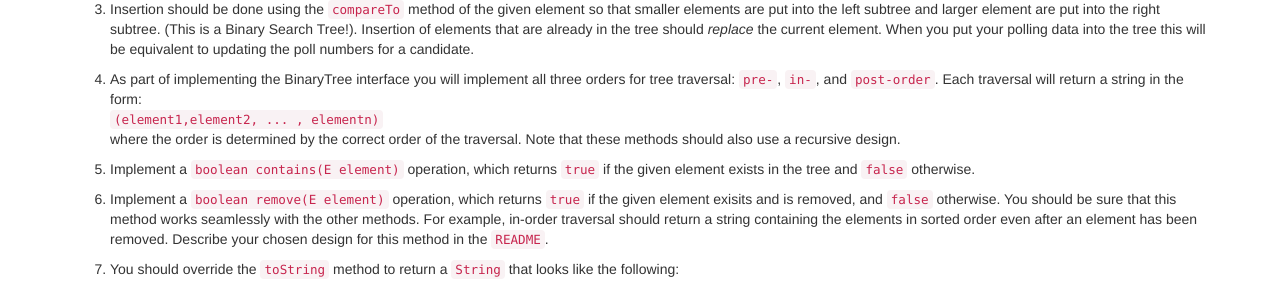
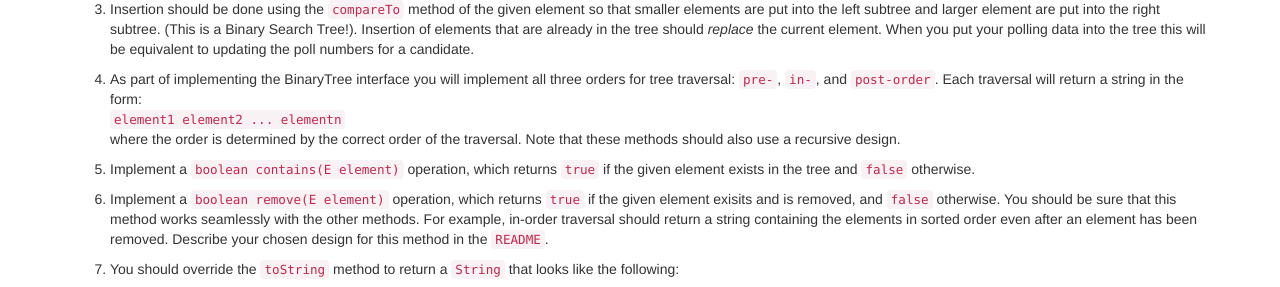
Before and after one commit to kalte0/BMC-CS-151.github.io, a Jekyll site: the page built from hws/HW05.md, in a window 1280 px wide and 900 px high, scrolled down 557 px. Shown: the part 148-435 px from the top of the window. Built offline with Jekyll 4.4.1, drawn with Linux system fonts in a browser that asks for light colours; nearby versions of some CDN libraries.

Commit message:
Update HW05.md

````diff
--- a/hws/HW05.md
+++ b/hws/HW05.md
@@ -108,7 +108,7 @@ tree this will be equivalent to updating the poll numbers for a candidate.
 5. As part of implementing the BinaryTree interface you will implement all
 three orders for tree traversal: `pre-`, `in-`, and `post-order`.
 Each traversal will return a string in the form:
-<br>```(element1,element2, ... , elementn)```<br>
+<br>```element1 element2 ... elementn```<br>
 where the order is determined by the correct order of the traversal. Note
 that these methods should also use a recursive design.
 
````
